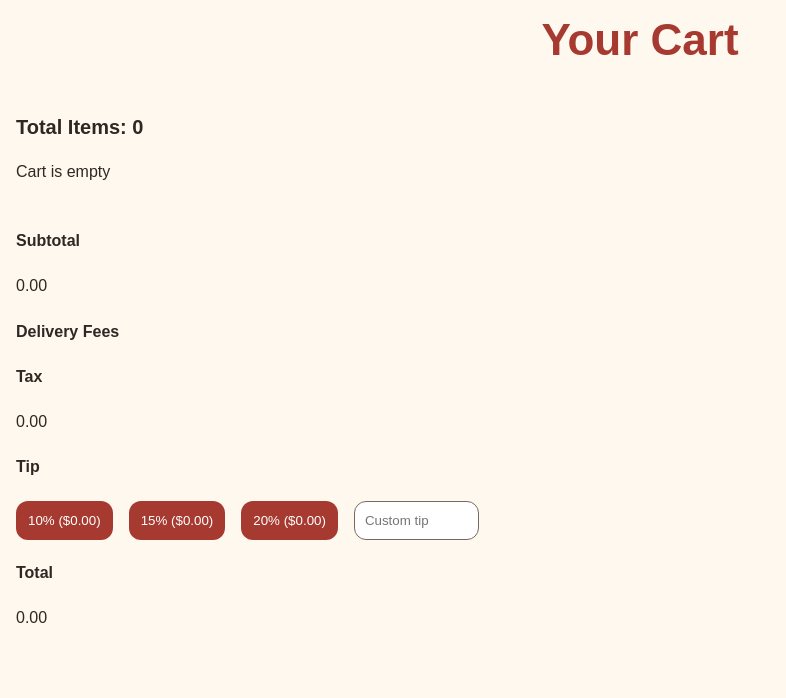
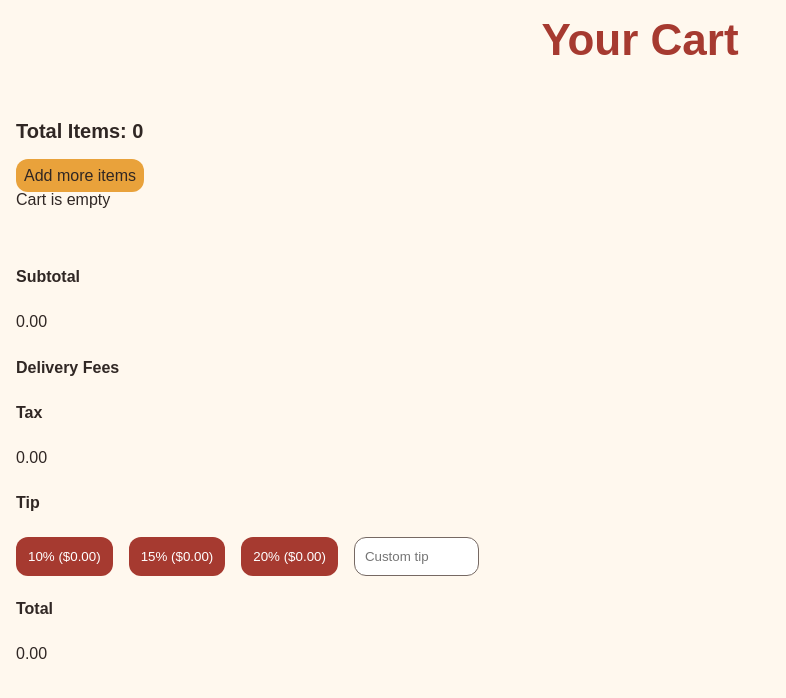
Before and after one commit to jjackson112/pau-hana-kitchen, a React (Vite) app in the folder frontend/: page /cart in a window 1280 px wide. Shown: the top 698 px of the page, without its empty margins (0-786 px from the left). Built offline with nearby package versions, Linux system fonts and the light colour scheme.

Commit message:
add step attribute for interval in input tag

```diff
--- a/frontend/src/App.css
+++ b/frontend/src/App.css
@@ -239,7 +239,7 @@ a {
   margin-bottom: 3rem;
 }
 
-/* Cart Styles */
+/* Cart Page Styles */
 
 .cart-title {
   color: var(--pauhana-red-dark);
@@ -247,8 +247,21 @@ a {
   text-align: center;
 }
 
+.more-menu-items-btn {
+  background-color: var(--pauhana-gold);
+  border-radius: 12px;
+  border: none;
+  padding: .5rem;
+  cursor: pointer;
+}
+
+.more-menu-items-btn:hover {
+  background-color: var(--pauhana-coral);
+  color: var(--pauhana-surface);
+}
+
 .cart-items-list, .fees {
-  padding: .25rem 1rem;
+  padding: .5rem 1rem;
 }
 
 .tip-options {
--- a/frontend/src/pages/Cart.jsx
+++ b/frontend/src/pages/Cart.jsx
@@ -1,6 +1,7 @@
 // useSelector hook lets React read data from the global Redux store state
 import { useDispatch, useSelector } from 'react-redux';
 import { setTip } from '../store/cartSlice';
+import { Link } from "react-router-dom";
 import CartItem from "../components/CartItem";
 
 function Cart() {
@@ -32,6 +33,8 @@ function Cart() {
 
             <div className="cart-items-list">
                 <h3>Total Items: {totalQuantity}</h3>
+                <Link to="/menu" className="more-menu-items-btn">Add more items</Link>
+
                 {cartItems.length === 0 ? (
                     <p>Cart is empty</p>
                 ) :
@@ -64,21 +67,21 @@ function Cart() {
                 <div className="tip-options">
                     <button
                         className={`tip10-btn ${tip === subtotal * 0.10 ? "active" : ""}`}
-                        onClick={() => dispatch(setTip({amount: subtotal * 0.10, option: 0.10}))}
+                        onClick={() => dispatch(setTip({amount: tip10, option: 0.10}))}
                     >
                         10% (${tip10.toFixed(2)})
                     </button>
 
                     <button
                         className={`tip15-btn ${tip === subtotal * 0.15 ? "active" : ""}`}
-                        onClick={() => dispatch(setTip({amount: subtotal * 0.15, option: 0.15}))}
+                        onClick={() => dispatch(setTip({amount: tip15, option: 0.15}))}
                     >
                         15% (${tip15.toFixed(2)})
                     </button>
 
                     <button
                         className={`tip20-btn ${tip === subtotal * 0.20 ? "active" : ""}`}
-                        onClick={() => dispatch(setTip({amount: subtotal * 0.20, option: 0.20}))}
+                        onClick={() => dispatch(setTip({amount: tip20, option: 0.20}))}
                     >
                         20% (${tip20.toFixed(2)})
                     </button>
@@ -86,6 +89,7 @@ function Cart() {
                         className="custom-tip-field"
                         type="number"
                         min="0"
+                        step="0.01"
                         placeholder="Custom tip"
                         onChange={(e) => dispatch(setTip(Number(e.target.value)))}
                     />
```
